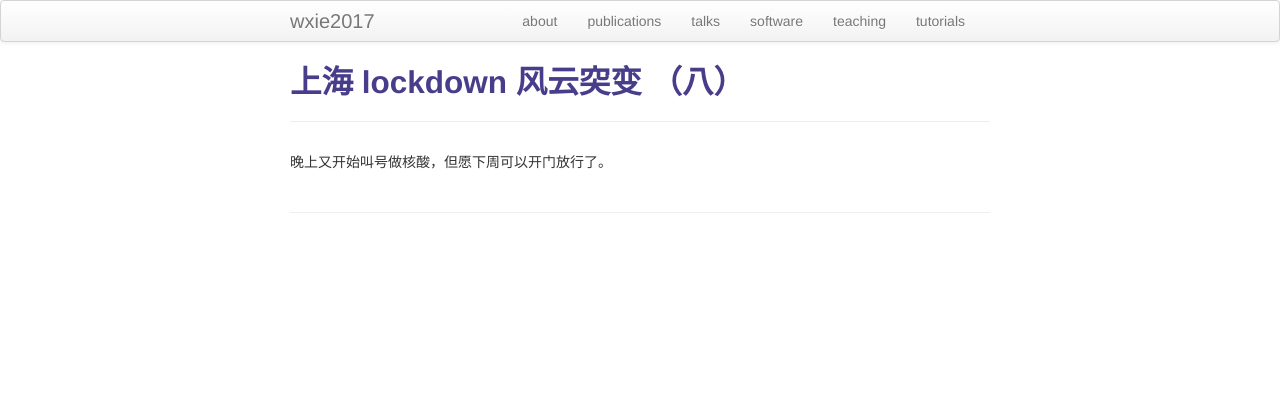
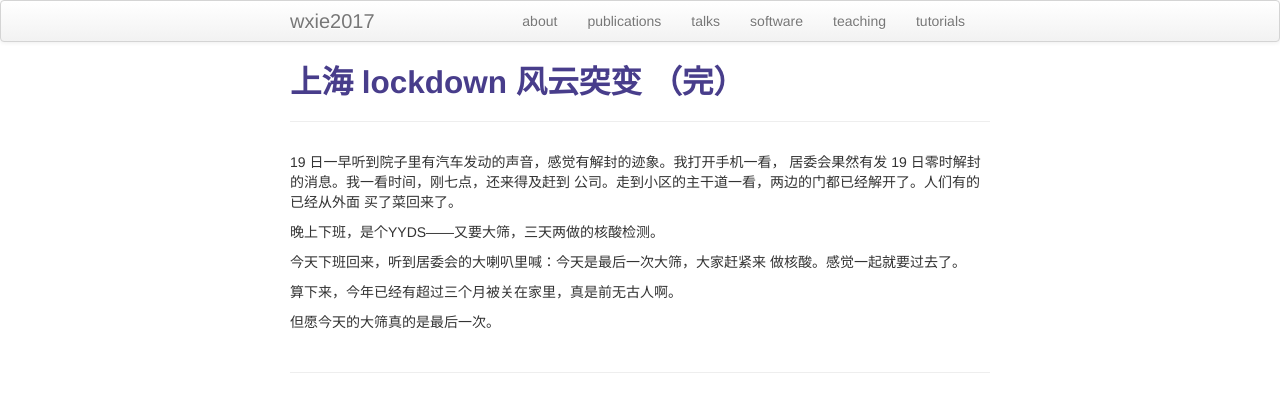
Before and after one commit to wxie2017/wxie2017.github.io, a Jekyll site: the page built from pages/article/上海-lockdown-风云突变-8.md, in a window 1280 px wide. Shown: the top 412 px of the page. Built offline with Jekyll 4.4.1, drawn with Linux system fonts in a browser that asks for light colours.

Commit message:
add new article: Shanghai lockdown 8

```diff
--- a/pages/article/上海-lockdown-风云突变-8.md
+++ b/pages/article/上海-lockdown-风云突变-8.md
@@ -1,8 +1,20 @@
 ---
 layout: page
-title: 上海 lockdown 风云突变 （八）
-description: thought on 2022-07-
+title: 上海 lockdown 风云突变 （完）
+description: thought on 2022-07-21
 ---
 
 
-晚上又开始叫号做核酸，但愿下周可以开门放行了。
+19 日一早听到院子里有汽车发动的声音，感觉有解封的迹象。我打开手机一看，
+居委会果然有发 19 日零时解封的消息。我一看时间，刚七点，还来得及赶到
+公司。走到小区的主干道一看，两边的门都已经解开了。人们有的已经从外面
+买了菜回来了。
+
+晚上下班，是个YYDS——又要大筛，三天两做的核酸检测。
+
+今天下班回来，听到居委会的大喇叭里喊：今天是最后一次大筛，大家赶紧来
+做核酸。感觉一起就要过去了。
+
+算下来，今年已经有超过三个月被关在家里，真是前无古人啊。
+
+但愿今天的大筛真的是最后一次。
```
Also changed, not shown: pages/pubs.md (+1 -0 lines).
